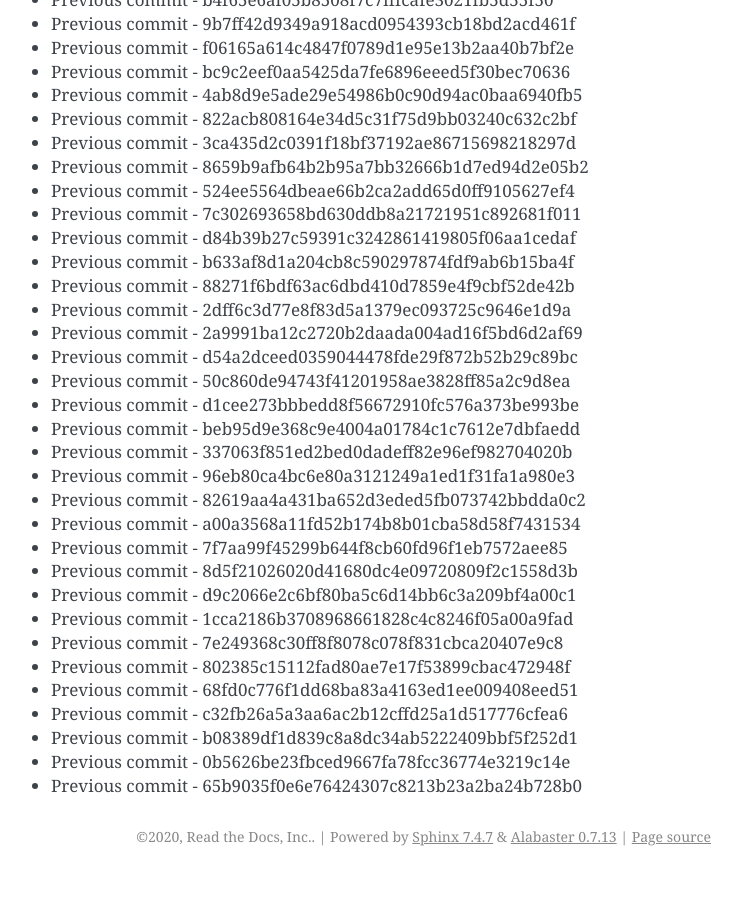
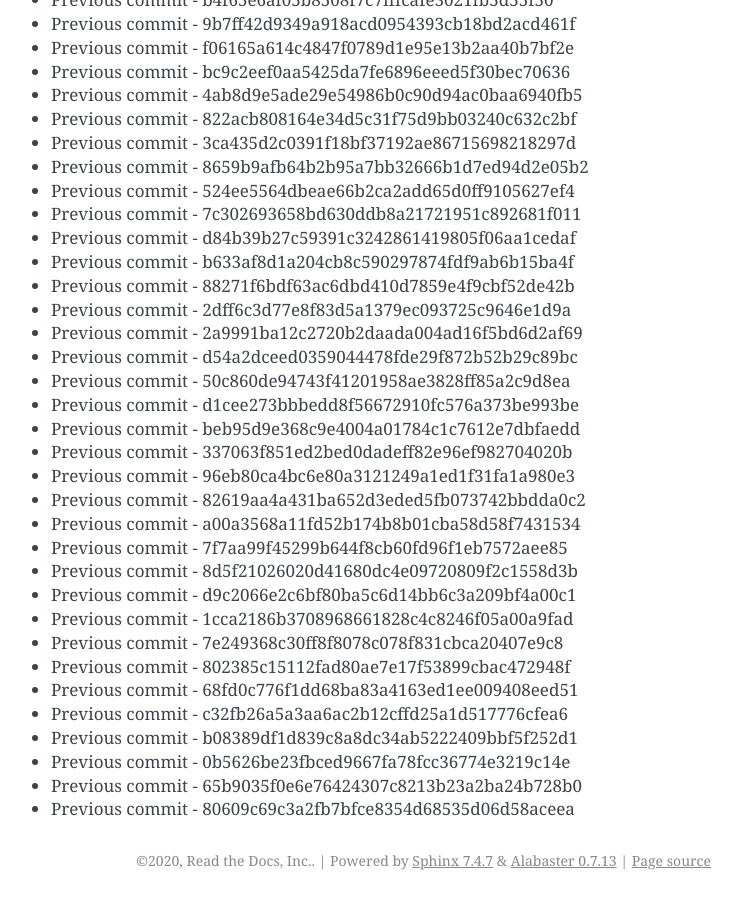
Before and after one commit to readthedocs/rtd-git-stresstest, a Sphinx documentation site: the page built from docs/updates.rst, in a window 1280 px wide and 900 px high, scrolled down 80827 px. Shown: the whole window, without its empty margins (399-1141 px from the left). Built offline with Sphinx 7.4.7, drawn with Linux system fonts in a browser that asks for light colours; before the commit the page ends 81703 px from its top, so only the background shows below that.

Commit message:
Generating commit from previous: 80609c69c3a2fb7bfce8354d68535d06d58aceea

```diff
--- a/docs/updates.rst
+++ b/docs/updates.rst
@@ -3428,3 +3428,4 @@ It can be tested for any performance characteristics.
 * Previous commit - b08389df1d839c8a8dc34ab5222409bbf5f252d1
 * Previous commit - 0b5626be23fbced9667fa78fcc36774e3219c14e
 * Previous commit - 65b9035f0e6e76424307c8213b23a2ba24b728b0
+* Previous commit - 80609c69c3a2fb7bfce8354d68535d06d58aceea
```
